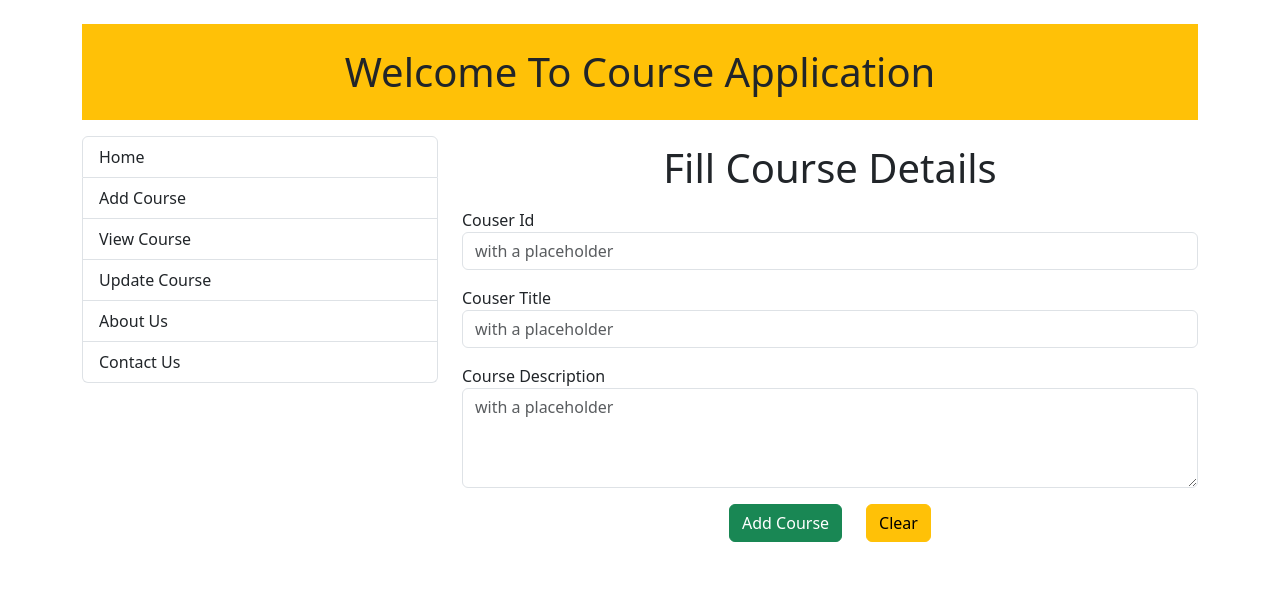
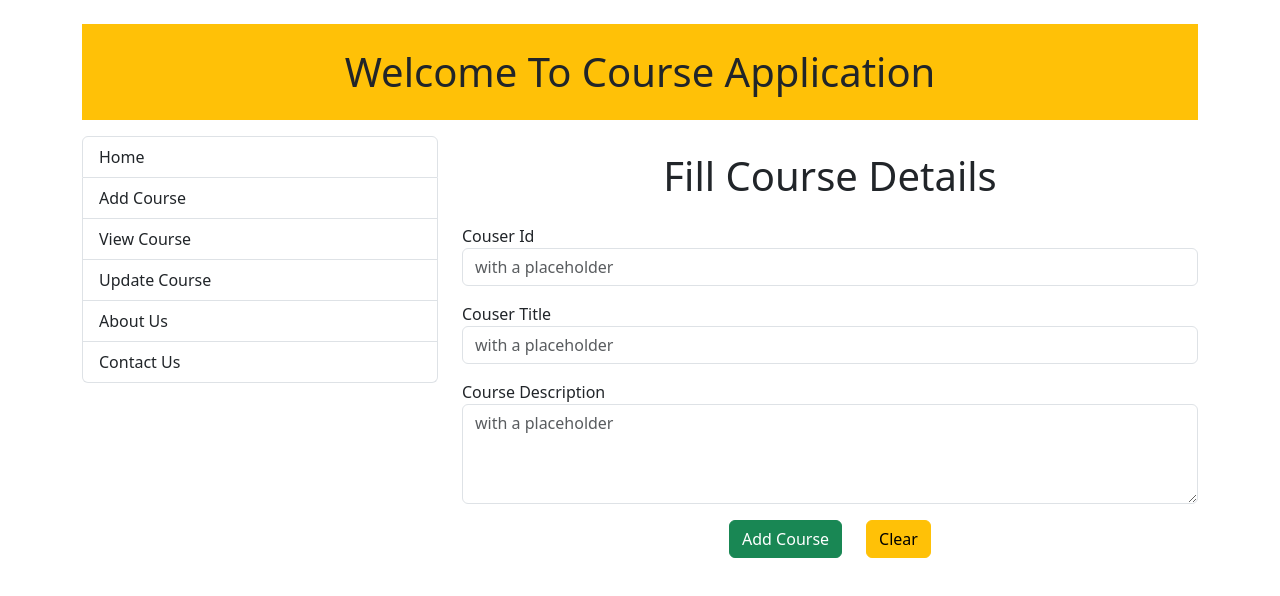
Before and after one commit to PrathamPatil28/CourseApp, a React (Vite) app in the folder Frontend/: page /add-course in a window 1280 px wide. Shown: the top 596 px of the page. Built offline with nearby package versions, Linux system fonts and the light colour scheme.

Commit message:
Update heading margin in AddCourses component

```diff
--- a/Frontend/src/component/AddCourses.jsx
+++ b/Frontend/src/component/AddCourses.jsx
@@ -41,7 +41,7 @@ const AddCourses = () => {
 
 
     return (<Fragment>
-        <h1 className="text-center my-3">Fill Course Details</h1>
+        <h1 className="text-center my-4">Fill Course Details</h1>
         <Form onSubmit={handelForm}>
             <FormGroup>
                 <label for="userId" >Couser Id</label>
```
